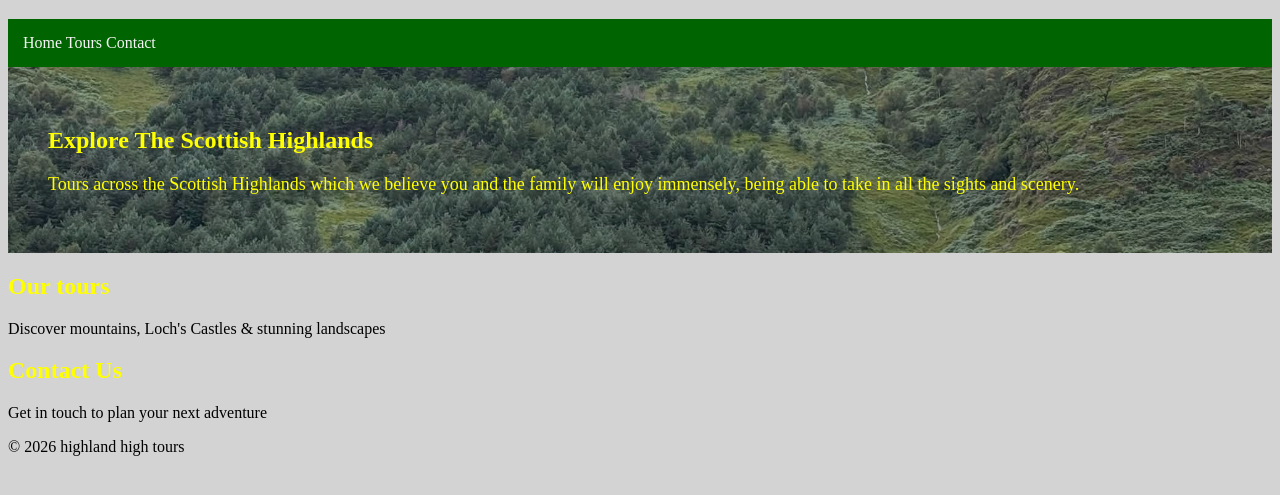
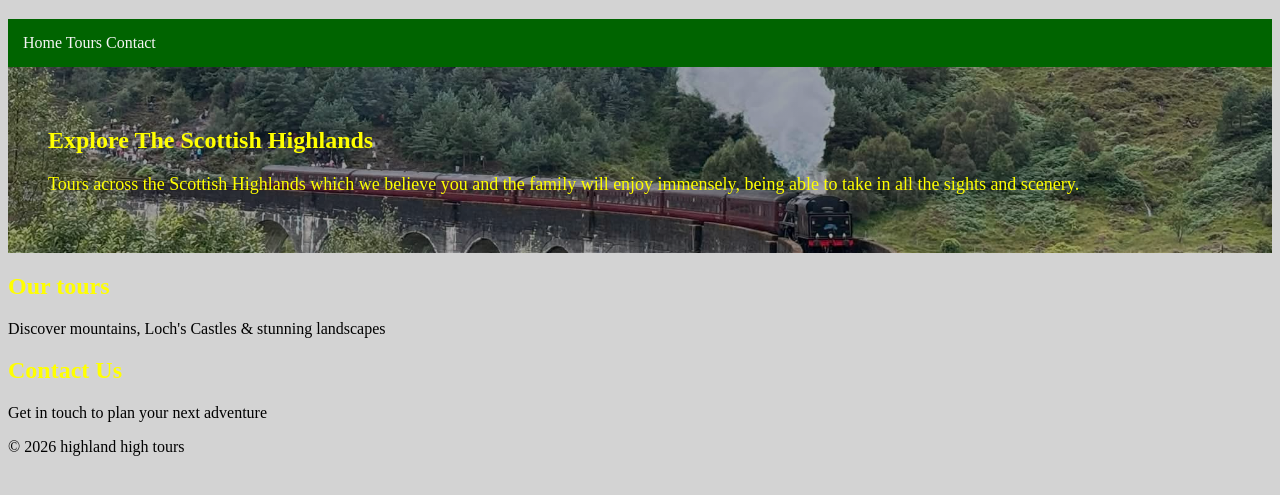
Before and after one commit to james9303-creator/Highland-high-tours-, a plain HTML site: page index.html in a window 1280 px wide. Shown: the part 61-556 px from the top of the page. Drawn offline with Linux system fonts and the light colour scheme.

Commit message:
re-positioned backdrop
90% on the backdrop to get the train in the backdrop picture.

```diff
--- a/style.css
+++ b/style.css
@@ -68,7 +68,7 @@ p  {
 #home {
     background-image: linear-gradient(rgba(0, 0, 0, 0.35), rgba(0, 0, 0, 0.35)), url("images/Highland photo for website 2.jpg");
     background-size: cover;
-    background-position: center;
+    background-position: center 90%;
     background-repeat: no-repeat;
     padding: 40px;
 }
```
